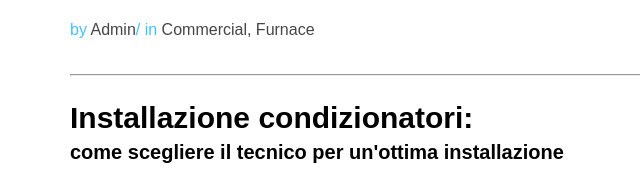
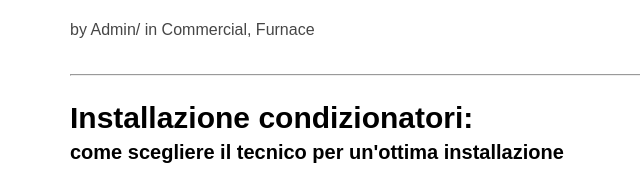
Before and after one commit to abdurrehman2002/heating-system, a plain HTML site: page index.html in a window 1280 px wide. Shown: the part 311-485 px from the top of the page, 0-640 px from the left. Drawn offline with Linux system fonts and the light colour scheme.

Commit message:
first commit

```diff
--- a/css/style.css
+++ b/css/style.css
@@ -72,7 +72,7 @@ body {
     margin-bottom: 35px;
 }
 .text p span{
-    color: #44BFFF;
+    color: #44BFFFde 6443rezder0;
 }
 .text hr{
     color: #707070;
```
